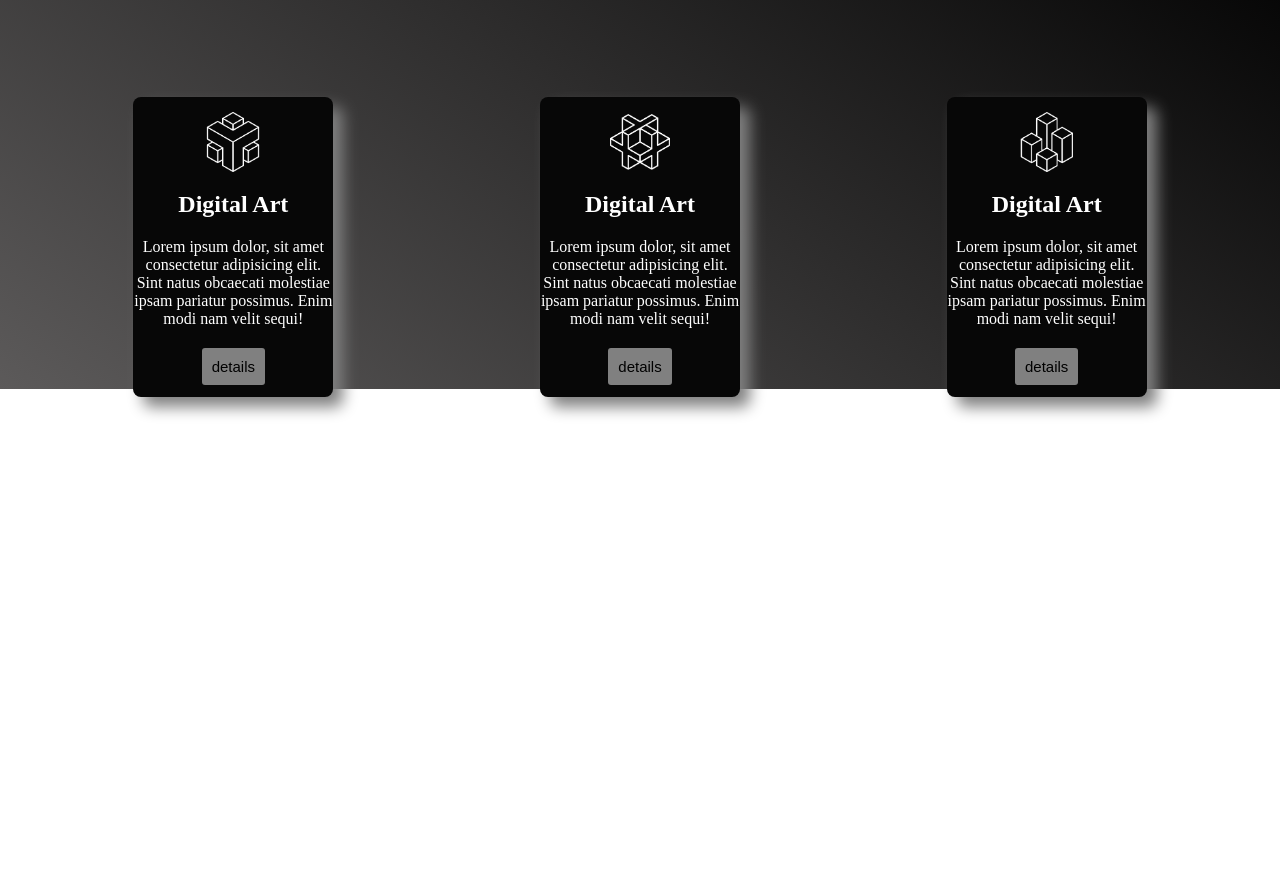
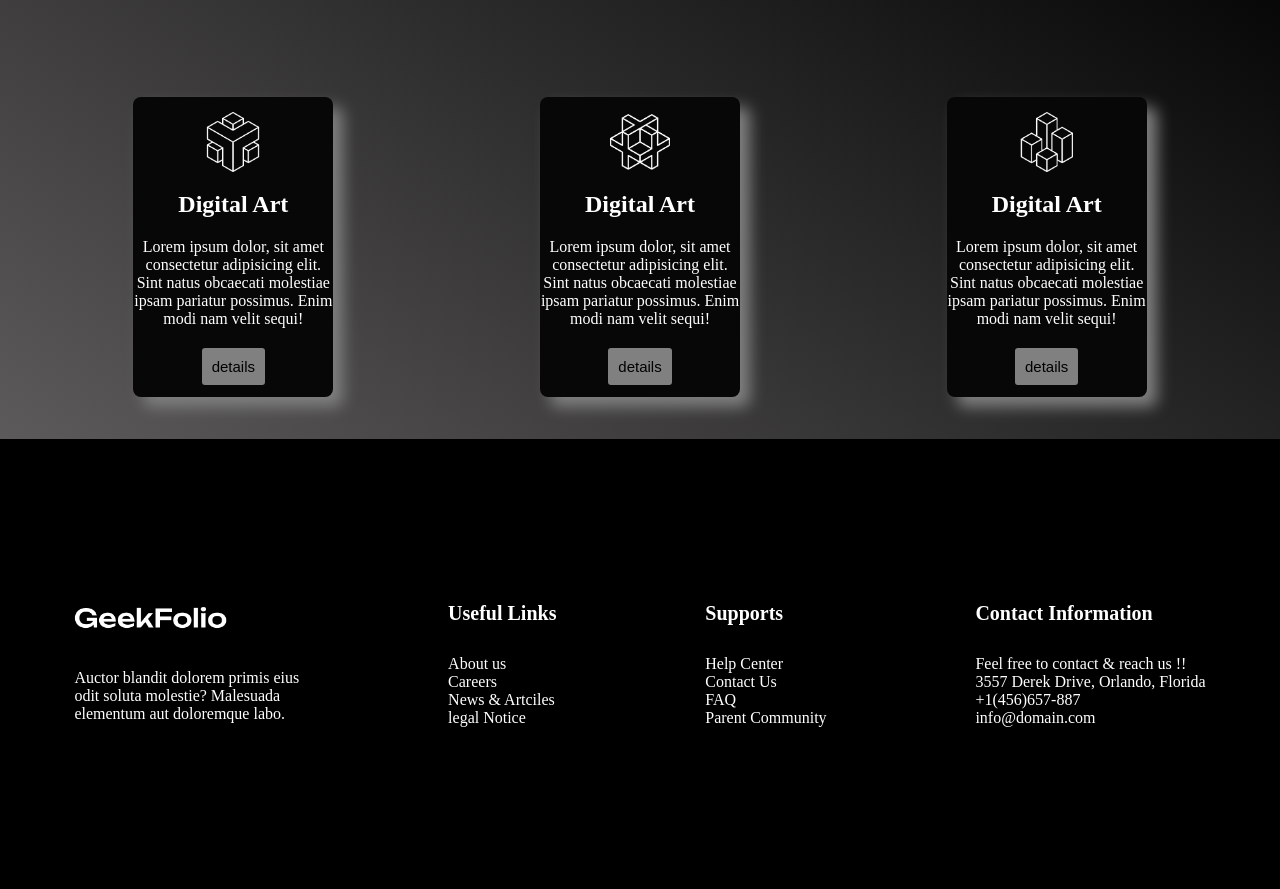
Before and after one commit to tusharahmednirma/simple-website, a plain HTML site: page index.html in a window 1280 px wide. Shown: the part 1552-2441 px from the top of the page. Before the commit the page ends 1999 px from the top, so only its background shows below. Drawn offline with Linux system fonts and the light colour scheme.

Commit message:
footer part

```diff
--- a/index.html
+++ b/index.html
@@ -60,6 +60,7 @@
         <!-- service section -->
         <section class="background">
             <h1 class=" head">Our Service's</h1>
+
             <div class="service-container">
 
                 <div class="box">
@@ -87,8 +88,60 @@
 
     </main>
     <footer>
+        <section>
+            <div class="footer-container">
+            <div class="part-1">
+                <img class="footer-img" src="icon/logo-light.png" alt="">
+                <p class="f-text">Auctor blandit dolorem primis eius <br> odit soluta molestie? Malesuada <br>  elementum aut doloremque labo.</p>
+            </div>
+            <div class="part-2">
+                <h3 class="all-part">Useful Links</h3>
+                <p>
+                    About us <br>
+                    Careers <br>
+                    News & Artciles <br>
+                    legal Notice
+
+                </p>
+            </div>
+            <div class="part-3">
+                <h3 class="all-part">Supports</h3>
+                <p>
+                    Help Center <br>
+
+                    Contact Us <br>
+
+                    FAQ <br>
+
+                    Parent Community
+                </p>
+            </div>
+            <div class="part-4">
+                <h3 class="all-part">Contact Information</h3>
+                <p>
+                    Feel free to contact & reach us !! <br>
+
+                   3557 Derek Drive, Orlando, Florida <br>
+
+                   +1(456)657-887 <br>
+
+                    info@domain.com
+                </p>
+            </div>
+
+
+
+
+
+            </div>
+
+
+        </section>
+
 
     </footer>
 
+
+
 </body>
 </html>
--- a/style.css
+++ b/style.css
@@ -159,7 +159,7 @@
 .background{
     background-image: url('img/background.png');
     background: linear-gradient(34deg,rgb(92, 90, 90),black);
-    height: 500px;
+    height: 550px;
 }
 .head{
     font-size: 50px;
@@ -169,3 +169,23 @@
     padding-top:50px;
 
 }
+.footer-container{
+    background-color: black;
+
+}
+.footer-img{
+    background-color: black;
+    height: 30px;
+    padding-bottom: 30px;
+}
+.footer-container{
+    color:white;
+    display: flex;
+    justify-content: space-around;
+    align-items: center;
+    height: 450px;
+}
+.all-part{
+    padding-bottom: 30px;
+    font-size: 20px;
+}
```
